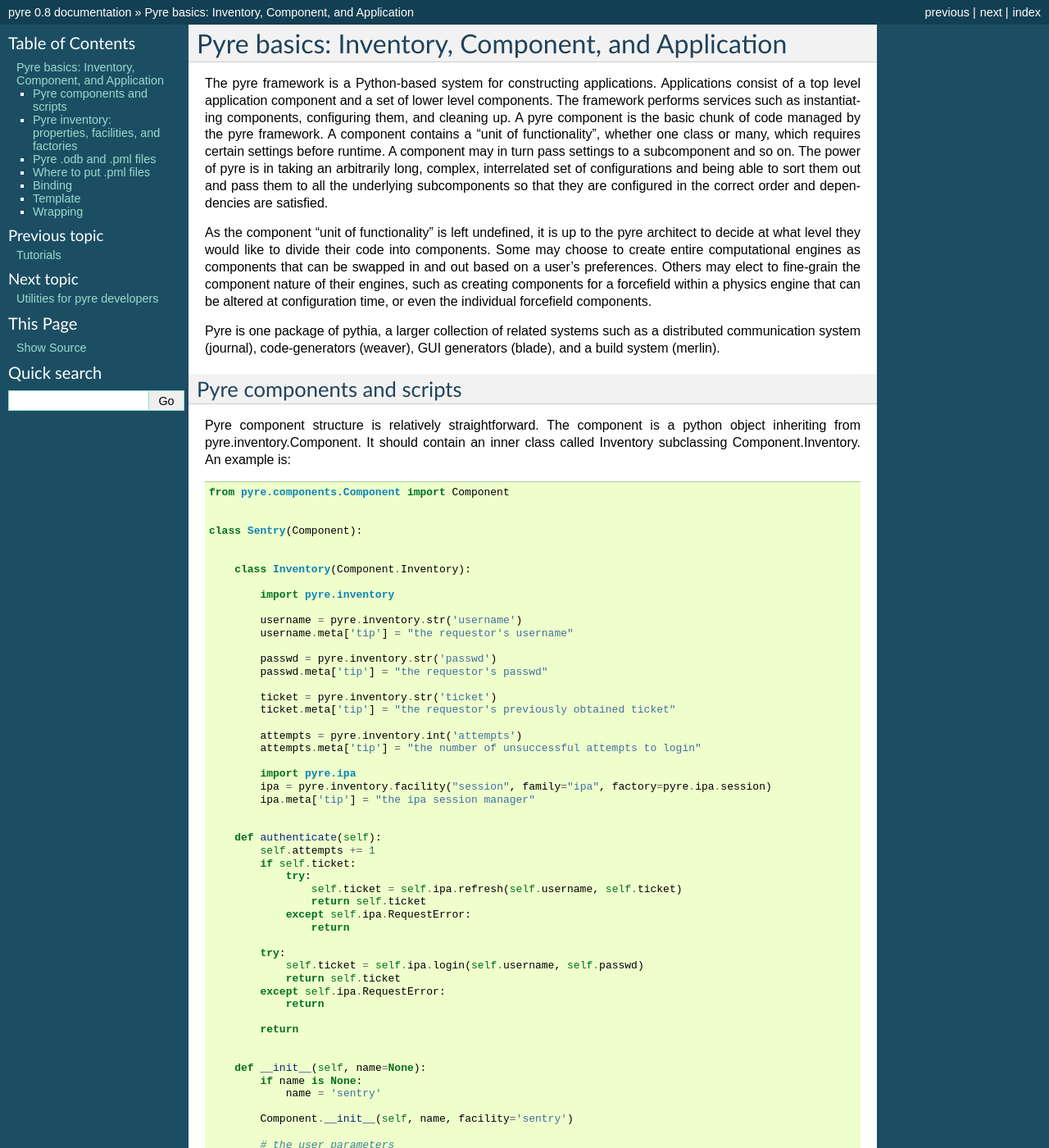
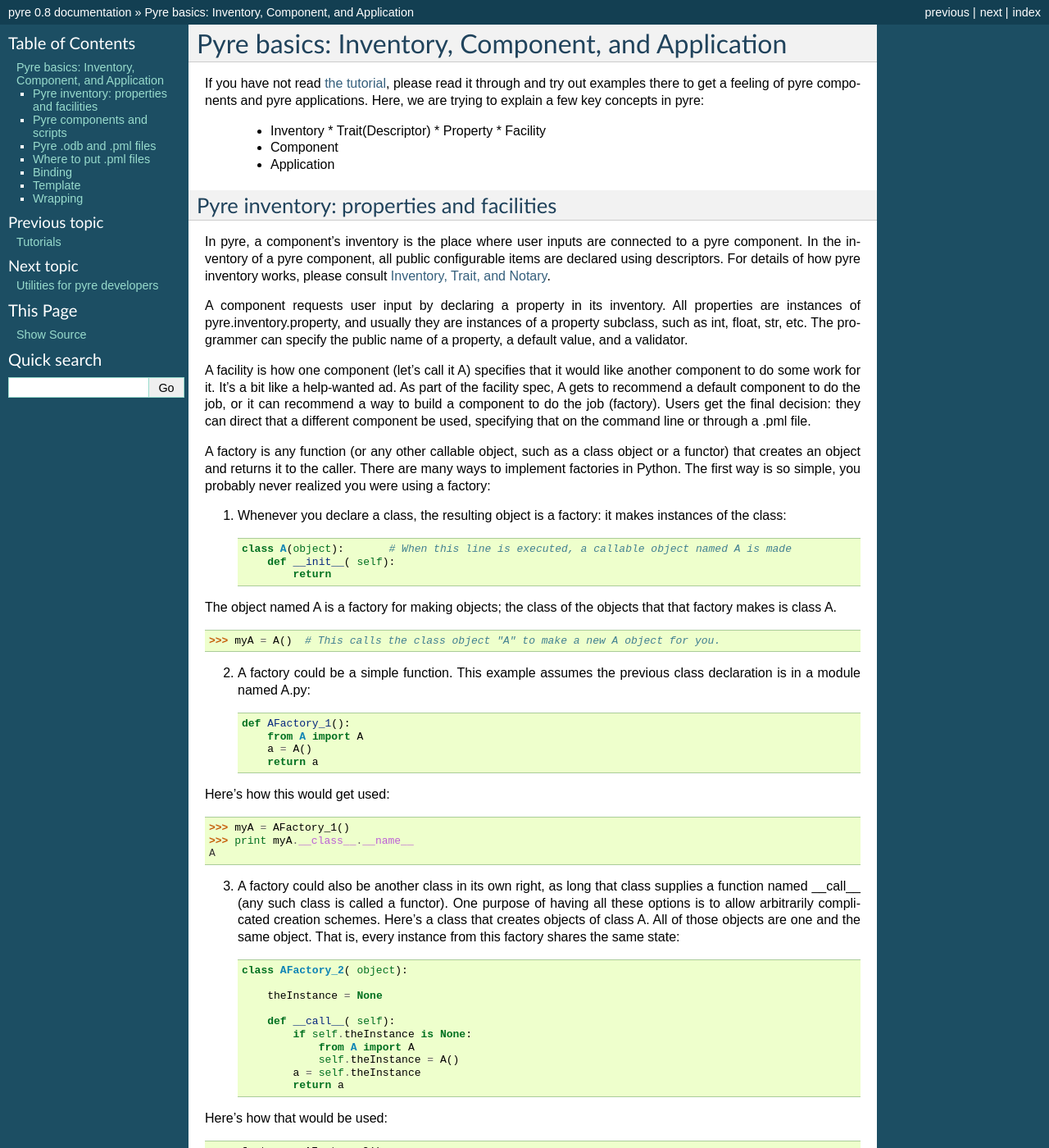
Before and after one commit to danse-inelastic/pyre, a Sphinx documentation site: the page built from docs/pyreBasics.rst, in a window 1280 px wide and 1400 px high. Shown: the whole window at 82% size. Built offline with Sphinx 7.4.7, drawn with Linux system fonts in a browser that asks for light colours; formulas are drawn with MathJax 3; some of the changed text lies outside the part shown.

Commit message:
pyre docs: "advanced topic": how pyre inventory works

```diff
--- a/docs/index.rst
+++ b/docs/index.rst
@@ -18,6 +18,7 @@
    journal
    pyrePackages
    pyreFaqs
+   pyreAdvancedTopics
    pyreHistory
    projectsUsingPyre
    additionalDocs
--- /dev/null
+++ b/docs/pyreAdvancedTopics.rst
@@ -0,0 +1,53 @@
+Advanced Topics
+===============
+
+.. _pyre-inventory-implementation:
+
+Inventory, Trait, and Notary
+----------------------------
+
+Inventory has descriptors as its static members.
+Descriptors are special python objects that defines __get__ (and __set__) methods.
+(Note: they are not instances of pyre.inventory.Descriptor.Descriptor.
+class pyre.inventory.Descriptor.Descriptor is not really a Descriptor class meant by
+http://users.rcn.com/python/download/Descriptor.htm.
+In pyre, pyre.inventory.Trait.Trait is the real Descriptor class.)
+An instance of descriptor describe a property of his parent, but does not hold the
+value of this property.
+This is why you can inherit Inventory but its static members do not conflict in
+different instances of Inventory classes.
+
+For example ::
+
+  class Inventory(Component.Inventory):
+
+      import pyre
+
+      a = pyre.inventory.str('a', default="" )
+
+Here pyre.inventory.str makes a Str instance. Str is a subclass of Trait.
+So the instance Inventory.a is a descriptor that says the instance of
+Inventory class will have a property called a.
+This property is a string, and it defaults to be empty.
+
+When Inventory class is instantiated, ::
+
+  inventory = Inventory(...)
+
+and when we are asking for its property, ::
+
+  inventory.a
+
+The __set__ and __get__ functions of Trait class will get called and which,
+in turn, calls getTraitValue and setTraitValue of the Inventory class.
+
+So you can see the class Trait and Inventory have to cooperate to
+implement this idea of Descriptor.
+
+Notary
+^^^^^^
+Inventory has its metaclass pyre.inventory.Notary.Notary.
+The metaclass's __init__ will be called when the object of the class
+(Note: the class object != the class instance) is built.
+In Notary's __init__, all traits of an Inventory class will be
+collected to two registries, one for properties, and one for facilities.
--- a/docs/pyreBasics.rst
+++ b/docs/pyreBasics.rst
@@ -1,11 +1,90 @@
 Pyre basics: Inventory, Component, and Application
 ==================================================
 
-The pyre framework is a Python-based system for constructing applications. Applications consist of a top level application component and a set of lower level components. The framework performs services such as instantiating components, configuring them, and cleaning up. A pyre component is the basic chunk of code managed by the pyre framework.  A component contains a "unit of functionality", whether one class or many, which requires certain settings before runtime.  A component may in turn pass settings to a subcomponent and so on.  The power of pyre is in taking an arbitrarily long, complex, interrelated set of configurations and being able to sort them out and pass them to all the underlying subcomponents so that they are configured in the correct order and dependencies are satisfied.
+.. The pyre framework is a Python-based system for constructing applications. Applications consist of a top level application component and a set of lower level components. The framework performs services such as instantiating components, configuring them, and cleaning up. A pyre component is the basic chunk of code managed by the pyre framework.  A component contains a "unit of functionality", whether one class or many, which requires certain settings before runtime.  A component may in turn pass settings to a subcomponent and so on.  The power of pyre is in taking an arbitrarily long, complex, interrelated set of configurations and being able to sort them out and pass them to all the underlying subcomponents so that they are configured in the correct order and dependencies are satisfied.
 
-As the component "unit of functionality" is left undefined, it is up to the pyre architect to decide at what level they would like to divide their code into components.  Some may choose to create entire computational engines as components that can be swapped in and out based on a user's preferences.  Others may elect to fine-grain the component nature of their engines, such as creating components for a forcefield within a physics engine that can be altered at configuration time, or even the individual forcefield components.
+.. As the component "unit of functionality" is left undefined, it is up to the pyre architect to decide at what level they would like to divide their code into components.  Some may choose to create entire computational engines as components that can be swapped in and out based on a user's preferences.  Others may elect to fine-grain the component nature of their engines, such as creating components for a forcefield within a physics engine that can be altered at configuration time, or even the individual forcefield components.
 
-Pyre is one package of pythia, a larger collection of related systems such as a distributed communication system (journal), code-generators (weaver), GUI generators (blade), and a build system (merlin).
+.. Pyre is one package of pythia, a larger collection of related systems such as a distributed communication system (journal), code-generators (weaver), GUI generators (blade), and a build system (merlin).
+
+If you have not read :ref:`the tutorial <pyre-tutorials>`, please read it through
+and try out examples there to get a feeling of pyre components and pyre applications.
+Here, we are trying to explain a few key concepts in pyre:
+
+ * Inventory
+   * Trait(Descriptor)
+   * Property
+   * Facility
+ * Component
+ * Application
+
+
+.. _pyre-inventory:
+
+Pyre inventory: properties and facilities
+-----------------------------------------
+In pyre, a component's inventory is the place where user inputs are
+connected to a pyre component.
+In the inventory of a pyre component, all public configurable items
+are declared using descriptors.
+For details of how pyre inventory works, please consult
+:ref:`pyre-inventory-implementation`.
+
+A component requests user input by declaring a property in its inventory. All properties are instances of pyre.inventory.property, and usually they are instances of a property subclass, such as int, float, str, etc. The programmer can specify the public name of a property, a default value, and a validator.
+
+A facility is how one component (let's call it A) specifies that it would like another component to do some work for it. It's a bit like a help-wanted ad. As part of the facility spec, A gets to recommend a default component to do the job, or it can recommend a way to build a component to do the job (factory). Users get the final decision: they can direct that a different component be used, specifying that on the command line or through a .pml file.
+
+A factory is any function (or any other callable object, such as a class object or a functor) that creates an object and returns it to the caller. There are many ways to implement factories in Python. The first way is so simple, you probably never realized you were using a factory:
+
+1. Whenever you declare a class, the resulting object is a factory: it makes instances of the class::
+
+    class A(object):       # When this line is executed, a callable object named A is made
+        def __init__( self):
+            return
+
+The object named A is a factory for making objects; the class of the objects that that factory makes is class A.
+
+    >>> myA = A()  # This calls the class object "A" to make a new A object for you.
+
+2. A factory could be a simple function. This example assumes the previous class declaration is in a module named A.py::
+
+    def AFactory_1():
+        from A import A
+        a = A()
+        return a
+
+Here's how this would get used::
+
+    >>> myA = AFactory_1()
+    >>> print myA.__class__.__name__
+    A
+
+3. A factory could also be another class in its own right, as long that class supplies a function named __call__ (any such class is called a functor). One purpose of having all these options is to allow arbitrarily complicated creation schemes. Here's a class that creates objects of class A. All of those objects are one and the same object. That is, every instance from this factory shares the same state::
+
+    class AFactory_2( object):
+
+        theInstance = None
+
+        def __call__( self):
+            if self.theInstance is None:
+                from A import A
+                self.theInstance = A()
+            a = self.theInstance
+            return a
+
+Here's how that would be used::
+
+    >>> afactory = AFactory_2()
+    >>> a1 = afactory()
+    >>> a2 = afactory()
+    >>> a1 is a2
+    True
+    >>> a1
+    <__main__.A instance at 0x2a955e3368>
+    >>> a2
+    <__main__.A instance at 0x2a955e3368>
+
+Note that in this example, every time you ask the afactory for another A, you get exactly the same instance of a. Factories make it easy to use tricks like this. Whether those tricks are a good idea is another question.
 
 
 .. _pyre-component:
@@ -92,68 +171,6 @@
 Note the presence of an inner class called Inventory, which contains settings such as username and password, as well as subcomponents.  Allowable inventory types are stored in the pyre.inventory package.  Also note the presence of a private method called _configure().
 
 Sentry, represents a "unit of functionality" in the opal web framework.  It performs the task of authenticating new users.  As such it contains a subcomponent called Ipa which manages sessions, either by authenticating new logins against a database or keeping track of login time and issuing tickets to authenticate.  As such Ipa must maintain state, and is, in fact, a daemon.  However, it is treated exactly like any other subcomponent by Sentry.  As a subcomponent Ipa is stored in Sentry's inventory as a facility, whose method signature is pyre.inventory.facility("session", family="ipa", factory=pyre.ipa.session), containing a name, family, and factory.  These are all discussed in the next section.
-
-
-.. _pyre-inventory:
-
-Pyre inventory: properties, facilities, and factories
------------------------------------------------------
-
-A component requests user input by declaring a property in its inventory. All properties are instances of pyre.inventory.property, and usually they are instances of a property subclass, such as int, float, str, etc. The programmer can specify the public name of a property, a default value, and a validator.
-
-A facility is how one component (let's call it A) specifies that it would like another component to do some work for it. It's a bit like a help-wanted ad. As part of the facility spec, A gets to recommend a default component to do the job, or it can recommend a way to build a component to do the job (factory). Users get the final decision: they can direct that a different component be used, specifying that on the command line or through a .pml file.
-
-A factory is any function (or any other callable object, such as a class object or a functor) that creates an object and returns it to the caller. There are many ways to implement factories in Python. The first way is so simple, you probably never realized you were using a factory:
-
-1. Whenever you declare a class, the resulting object is a factory: it makes instances of the class::
-
-    class A(object):       # When this line is executed, a callable object named A is made
-        def __init__( self):
-            return
-
-The object named A is a factory for making objects; the class of the objects that that factory makes is class A.
-
-    >>> myA = A()  # This calls the class object "A" to make a new A object for you.
-
-2. A factory could be a simple function. This example assumes the previous class declaration is in a module named A.py::
-
-    def AFactory_1():
-        from A import A
-        a = A()
-        return a
-
-Here's how this would get used::
-
-    >>> myA = AFactory_1()
-    >>> print myA.__class__.__name__
-    A
-
-3. A factory could also be another class in its own right, as long that class supplies a function named __call__ (any such class is called a functor). One purpose of having all these options is to allow arbitrarily complicated creation schemes. Here's a class that creates objects of class A. All of those objects are one and the same object. That is, every instance from this factory shares the same state::
-
-    class AFactory_2( object):
-
-        theInstance = None
-
-        def __call__( self):
-            if self.theInstance is None:
-                from A import A
-                self.theInstance = A()
-            a = self.theInstance
-            return a
-
-Here's how that would be used::
-
-    >>> afactory = AFactory_2()
-    >>> a1 = afactory()
-    >>> a2 = afactory()
-    >>> a1 is a2
-    True
-    >>> a1
-    <__main__.A instance at 0x2a955e3368>
-    >>> a2
-    <__main__.A instance at 0x2a955e3368>
-
-Note that in this example, every time you ask the afactory for another A, you get exactly the same instance of a. Factories make it easy to use tricks like this. Whether those tricks are a good idea is another question.
 
 
 Pyre .odb and .pml files
--- a/docs/pyreTutorials.rst
+++ b/docs/pyreTutorials.rst
@@ -311,6 +311,8 @@
 You see we can now not only configure the target of the greetings,
 but also the content of the greetings.
 
+Facility
+""""""""
 In this example, an important concept is introduced: "facility".
 Facility is a way that a component can declare that he needs
 another component to perform some work for him.
@@ -363,7 +365,8 @@
 and the string "greeter.greetings" deontes the property
 "greetings" of the component "greeter".
 
-
+Easy to plug in a different component for a facility
+""""""""""""""""""""""""""""""""""""""""""""""""""""
 Now we create another pyre component to show the benefit
 of using pyre facility. Please create file "fancy-greeter.odb"
 with the following content::
```
